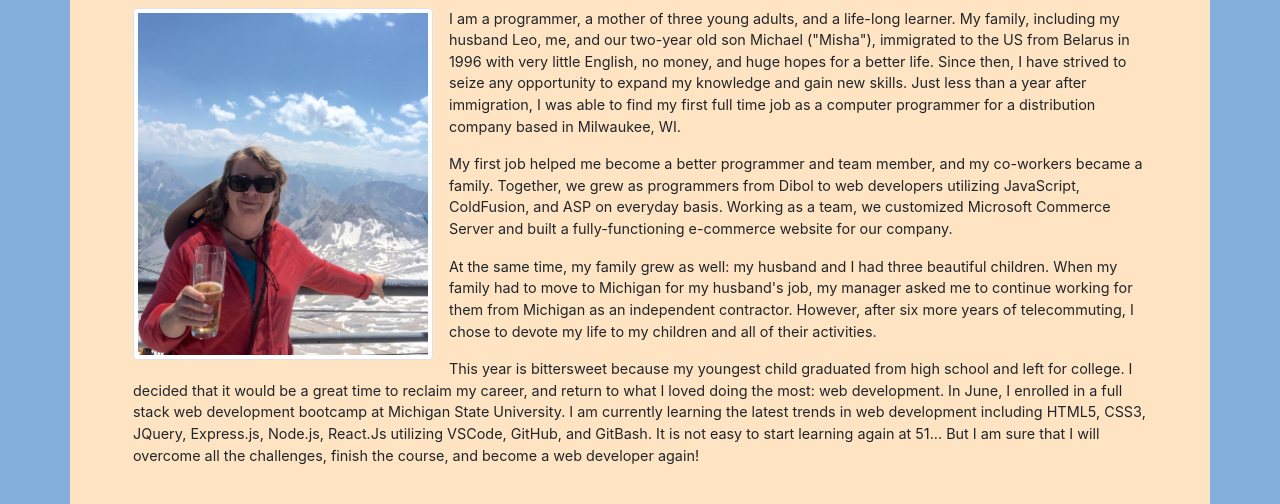
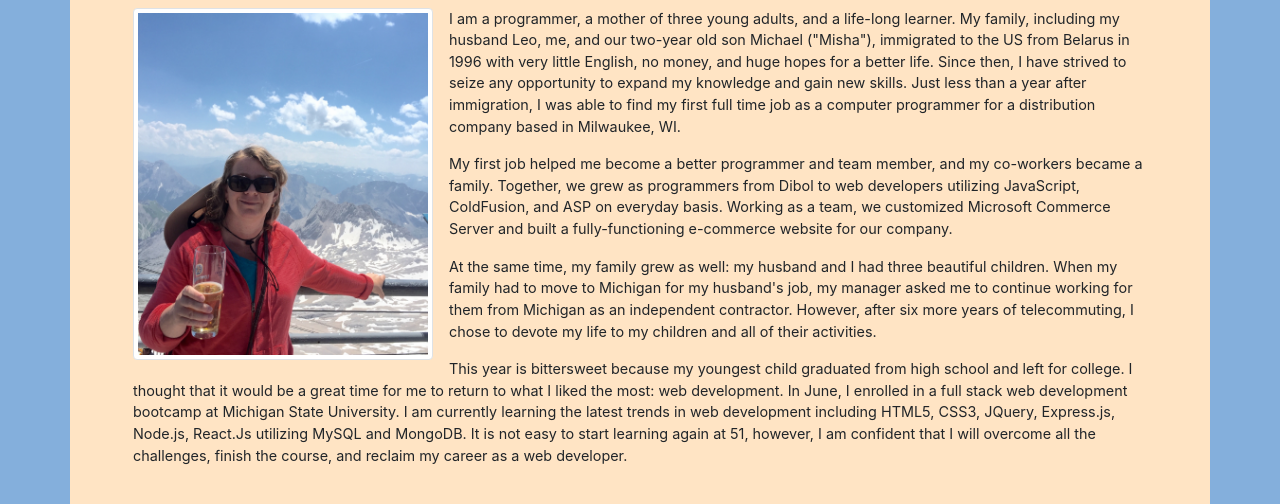
Before and after one commit to agorelik2/alina-portfolio, a plain HTML site: page index.html in a window 1280 px wide. Shown: the part 263-767 px from the top of the page. Drawn offline with nearby package versions, Linux system fonts and the light colour scheme.

Commit message:
changes to index.html text

```diff
--- a/index.html
+++ b/index.html
@@ -120,16 +120,15 @@
               </p>
               <p>
                 This year is bittersweet because my youngest child graduated
-                from high school and left for college. I decided that it would
-                be a great time to reclaim my career, and return to what I loved
-                doing the most: web development. In June, I enrolled in a full
-                stack web development bootcamp at Michigan State University. I
-                am currently learning the latest trends in web development
-                including HTML5, CSS3, JQuery, Express.js, Node.js, React.Js
-                utilizing VSCode, GitHub, and GitBash. It is not easy to start
-                learning again at 51... But I am sure that I will overcome all
-                the challenges, finish the course, and become a web developer
-                again!
+                from high school and left for college. I thought that it would
+                be a great time for me to return to what I liked the most: web
+                development. In June, I enrolled in a full stack web development
+                bootcamp at Michigan State University. I am currently learning
+                the latest trends in web development including HTML5, CSS3,
+                JQuery, Express.js, Node.js, React.Js utilizing MySQL and
+                MongoDB. It is not easy to start learning again at 51, however,
+                I am confident that I will overcome all the challenges, finish
+                the course, and reclaim my career as a web developer.
               </p>
             </div>
 
```
